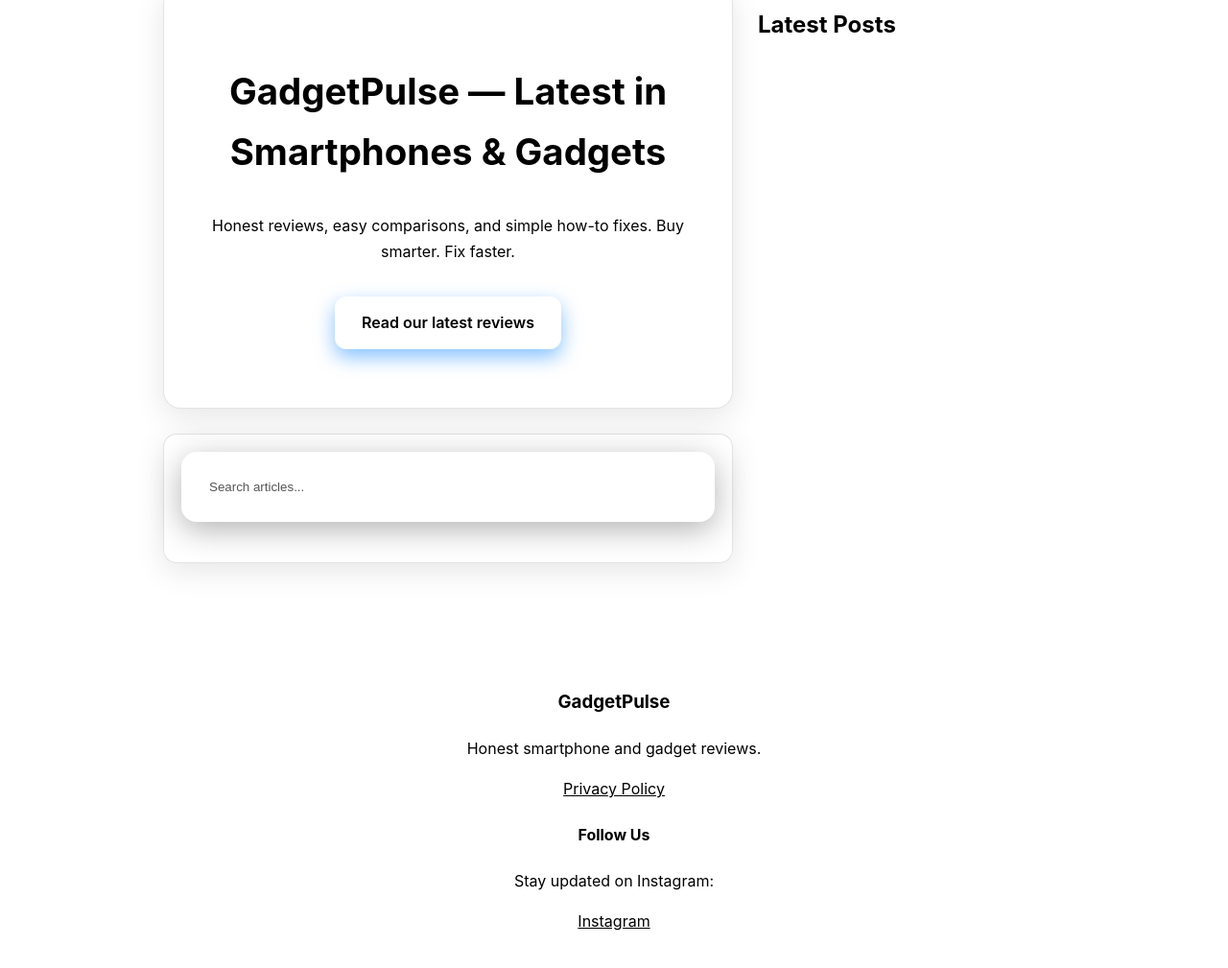
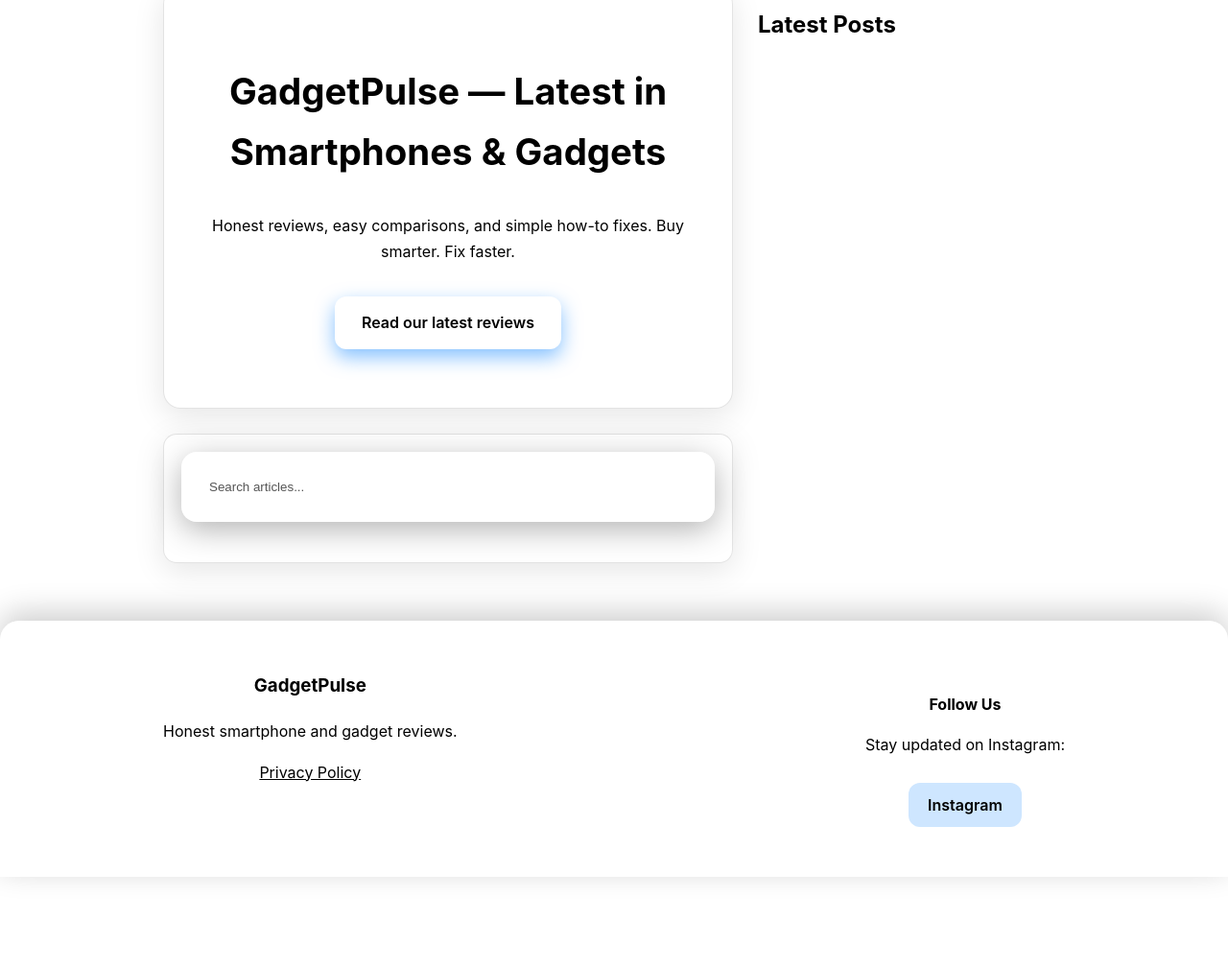
Before and after one commit to memosaoffice-creator/memosaoffice-creator.github.io, a plain HTML site: page index.html in a window 1280 px wide. Shown: the part 141-1150 px from the top of the page at 96% size. After the commit the page ends 1055 px from the top, so only its background shows below. Drawn offline with Linux system fonts and the light colour scheme; files whose address does not match are found by name.

Commit message:
glass footer style

```diff
--- a/assets/style.css
+++ b/assets/style.css
@@ -13,6 +13,72 @@
   --backdrop: blur(18px);
   --text: #e9f1ff;
 }
+
+/* ======================
+   Glass Footer
+====================== */
+.site-footer {
+  background: rgba(255, 255, 255, 0.1);
+  backdrop-filter: blur(20px);
+  border-top: 1px solid rgba(255, 255, 255, 0.3);
+  box-shadow: 0 -8px 32px rgba(0,0,0,0.2);
+  border-radius: 20px 20px 0 0;
+  padding: 40px 20px;
+  color: #000;
+  margin-top: 40px;
+}
+
+.footer-grid {
+  display: flex;
+  justify-content: space-between;
+  flex-wrap: wrap;
+  gap: 30px;
+  max-width: var(--max-width);
+  margin: 0 auto;
+}
+
+.footer-info h3 {
+  margin-top: 0;
+  color: #0b84ff;
+}
+
+.footer-link {
+  color: #0b84ff;
+  text-decoration: underline;
+  transition: all 0.3s ease;
+}
+
+.footer-link:hover {
+  text-shadow: 0 0 10px #0b84ff;
+}
+
+.footer-social h4 {
+  margin-bottom: 10px;
+  color: #0b84ff;
+}
+
+.social-btn {
+  display: inline-block;
+  padding: 10px 20px;
+  margin-top: 10px;
+  background: rgba(11,132,255,0.2);
+  color: #0b84ff;
+  border-radius: 12px;
+  text-decoration: none;
+  font-weight: 600;
+  transition: all 0.3s ease;
+}
+
+.social-btn:hover {
+  background: rgba(11,132,255,0.4);
+  box-shadow: 0 0 15px #0b84ff;
+  transform: translateY(-2px);
+}
+
+@media(max-width: 780px) {
+  .footer-grid { flex-direction: column; align-items: flex-start; }
+}
+
 
 #searchInput {
     color: #000;             /* Text color black */
```
